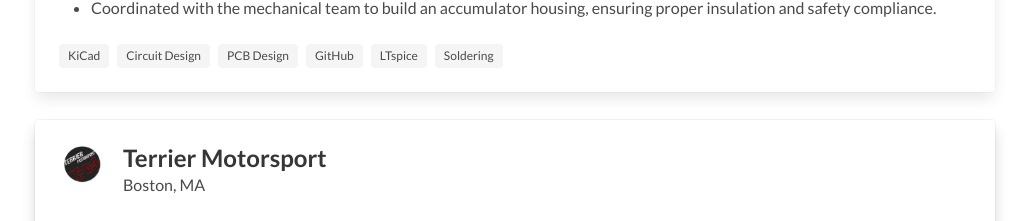
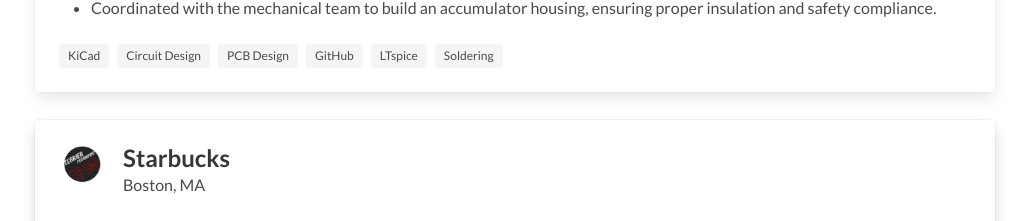
Before and after one commit to atrejojr/atrejojr.github.io, a plain HTML site: page index.html in a window 1280 px wide. Shown: the part 1174-1395 px from the top of the page, without its empty margins (125-1154 px from the left). Drawn offline with Linux system fonts and the light colour scheme.

Commit message:
Stetting up starbucks card

```diff
--- a/index.html
+++ b/index.html
@@ -146,7 +146,8 @@
           </div>
 
           <div class="card card-gap">
-            <!-- Terrier Motorsport Experience -->
+
+            <!-- Starbucks Experience -->
           <div class="card">
             <div class="card-content">
                 <div class="media">
@@ -156,7 +157,7 @@
                         </figure>
                     </div>
                     <div class="media-content">
-                        <p class="title is-4">Terrier Motorsport</p>
+                        <p class="title is-4">Starbucks</p>
                         <p class="subtitle is-6">Boston, MA</p>
                     </div>
                 </div>
```
